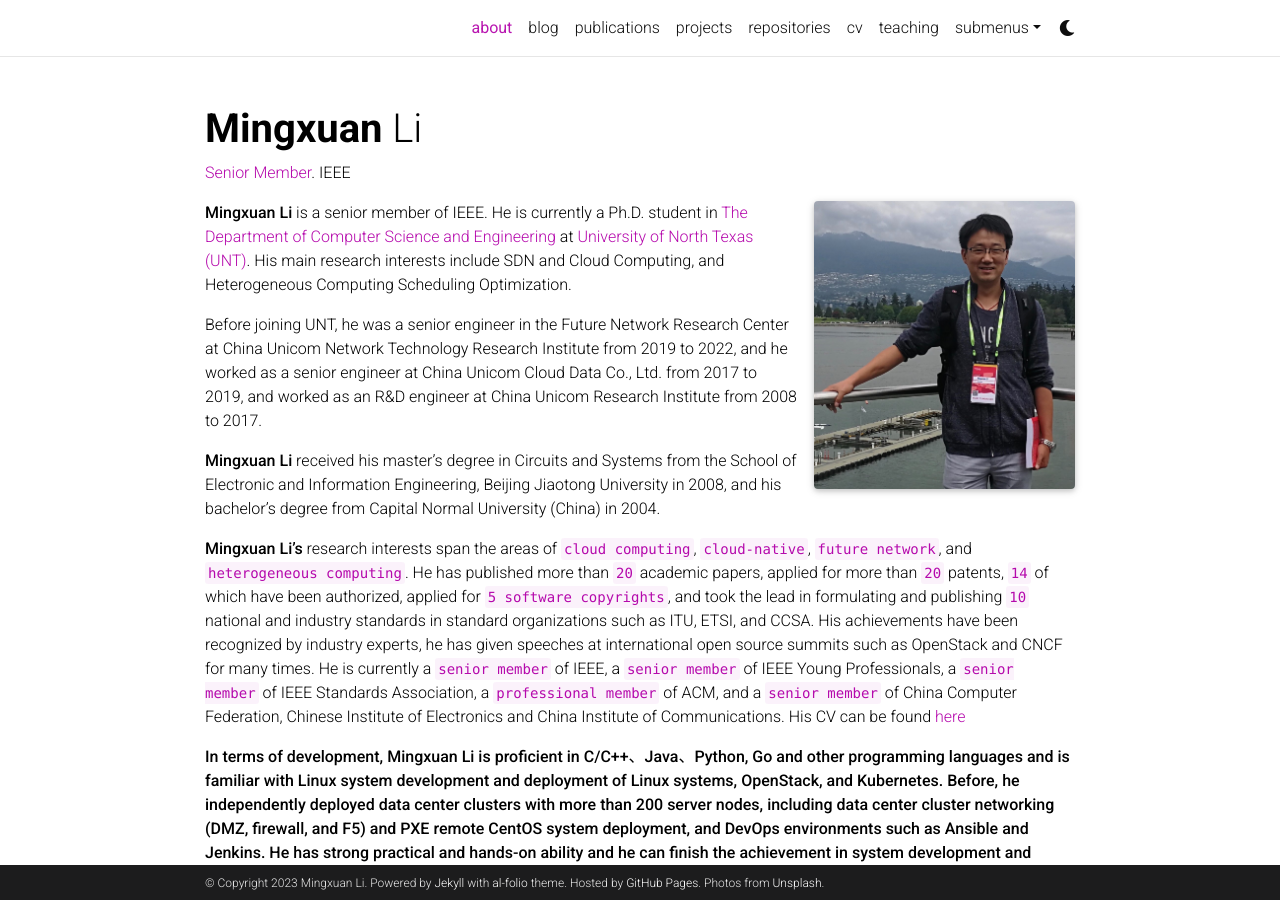
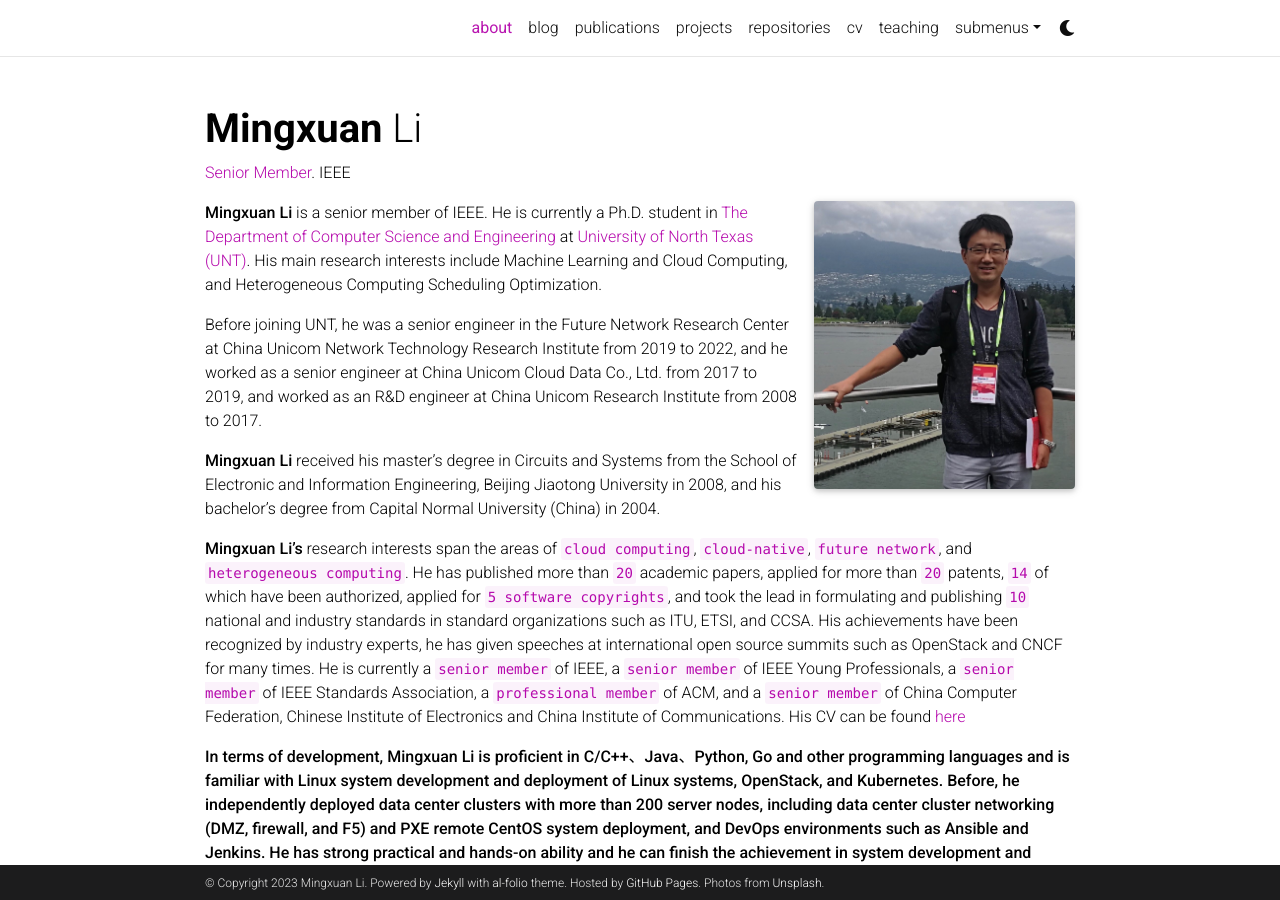
Before and after one commit to limx59/limx59.github.io, a Jekyll site: the page built from _pages/about.md, in a window 1280 px wide and 900 px high. Built offline with Jekyll 4.4.1, drawn with Linux system fonts in a browser that asks for light colours; full-size pictures stand in for the smaller copies a plugin makes; emoji names are drawn with the system emoji font; comment, search, counter and statistics services are not loaded; a style sheet for code colours, icons or effects is not loaded.

Commit message:
Update about.md

```diff
--- a/_pages/about.md
+++ b/_pages/about.md
@@ -16,7 +16,7 @@ selected_papers: true # includes a list of papers marked as "selected={true}"
 social: true  # includes social icons at the bottom of the page
 ---
 
-**Mingxuan Li** is a senior member of IEEE. He is currently a Ph.D. student in [The Department of Computer Science and Engineering](https://computerscience.engineering.unt.edu) at [University of North Texas (UNT)](https://www.unt.edu/). His main research interests include SDN and Cloud Computing, and Heterogeneous Computing Scheduling Optimization.
+**Mingxuan Li** is a senior member of IEEE. He is currently a Ph.D. student in [The Department of Computer Science and Engineering](https://computerscience.engineering.unt.edu) at [University of North Texas (UNT)](https://www.unt.edu/). His main research interests include Machine Learning and Cloud Computing, and Heterogeneous Computing Scheduling Optimization.
 
 Before joining UNT, he was a senior engineer in the Future Network Research Center at China Unicom Network Technology Research Institute from 2019 to 2022, and he worked as a senior engineer at China Unicom Cloud Data Co., Ltd. from 2017 to 2019, and worked as an R&D engineer at China Unicom Research Institute from 2008 to 2017.
 
```
